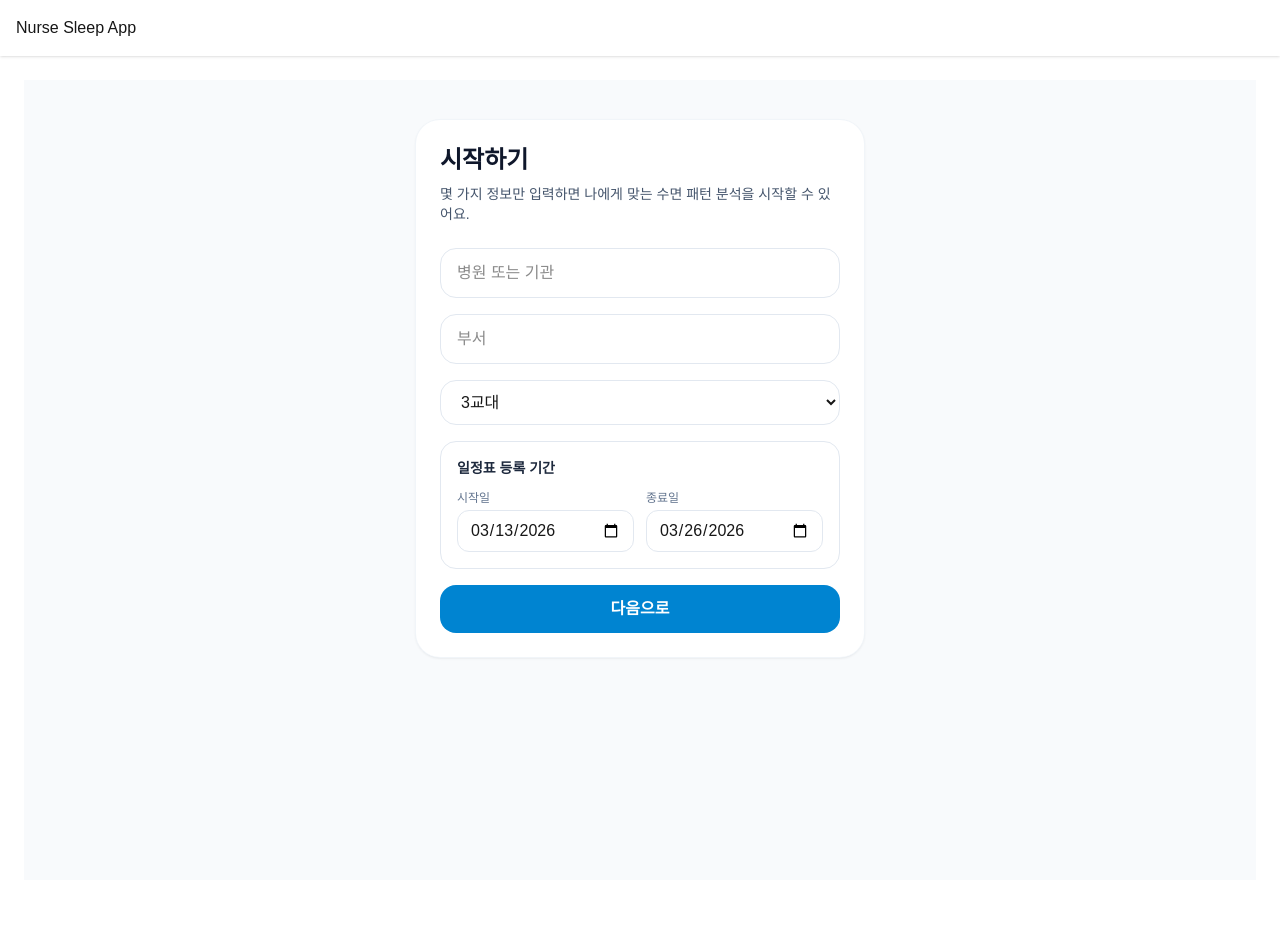
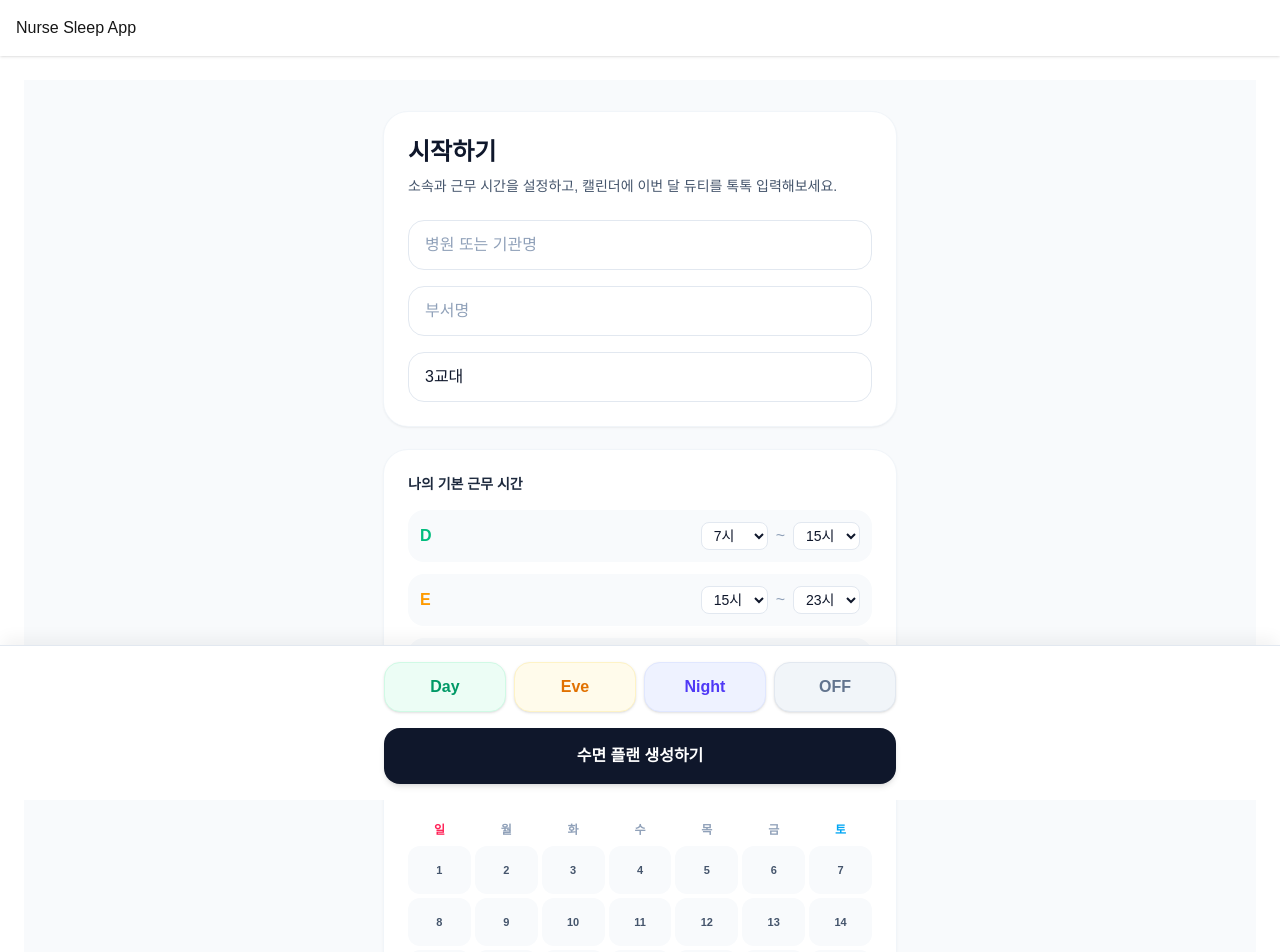
Before and after one commit to chaeng123/snapback, a Next.js app: page /onboarding in a window 1280 px wide. Shown: the top 952 px of the page. Before the commit the page ends 904 px from the top, so only its background shows below. Built offline with nearby package versions, Linux system fonts and the light colour scheme.

Commit message:
onboarding calender change

```diff
--- a/app/onboarding/page.tsx
+++ b/app/onboarding/page.tsx
@@ -1,46 +1,159 @@
 'use client'
 
-import { useState } from 'react'
+import { useState, useMemo } from 'react'
 import { useRouter } from 'next/navigation'
 
-export default function OnboardingPage() {
-  const router = useRouter()
+// --- 📅 헬퍼 함수 모음 ---
+function parseLocalDate(value: string) {
+  const [year, month, day] = value.split('-').map(Number)
+  return new Date(year, month - 1, day)
+}
 
-  const today = new Date()
-  const twoWeeksLater = new Date()
-  twoWeeksLater.setDate(today.getDate() + 13)
-
-  const formatDate = (date: Date) => {
+function formatDate(date: Date) {
   const year = date.getFullYear()
   const month = String(date.getMonth() + 1).padStart(2, '0')
   const day = String(date.getDate()).padStart(2, '0')
   return `${year}-${month}-${day}`
 }
 
+function getNextDateString(dateStr: string) {
+  const date = parseLocalDate(dateStr)
+  date.setDate(date.getDate() + 1)
+  return formatDate(date)
+}
+
+function applyRange(hours: boolean[], startHour: number, endHour: number) {
+  const copied = [...hours]
+  if (startHour < endHour) {
+    for (let h = startHour; h < endHour; h++) copied[h] = true
+  } else {
+    for (let h = startHour; h < 24; h++) copied[h] = true
+    for (let h = 0; h < endHour; h++) copied[h] = true
+  }
+  return copied
+}
+
+type ShiftType = 'D' | 'E' | 'N' | 'OFF'
+
+export default function OnboardingPage() {
+  const router = useRouter()
+
+  // 1. 기본 정보 상태 (기존 기능 복구)
   const [hospital, setHospital] = useState('')
   const [department, setDepartment] = useState('')
   const [shiftType, setShiftType] = useState('3교대')
-  const [startDate, setStartDate] = useState(formatDate(today))
-  const [endDate, setEndDate] = useState(formatDate(twoWeeksLater))
 
+  // 2. 근무 시간 설정 상태 (0~24시 기준)
+  const [shiftTimes, setShiftTimes] = useState({
+    D: { start: 7, end: 15 },
+    E: { start: 15, end: 23 },
+    N: { start: 22, end: 8 },
+  })
+
+  // 3. 캘린더 및 스케줄 상태
+  const [currentMonthDate, setCurrentMonthDate] = useState(new Date())
+  const [activeDate, setActiveDate] = useState<string | null>(null)
+  const [assignedShifts, setAssignedShifts] = useState<Record<string, ShiftType>>({})
+
+  // 🗓 캘린더 날짜 계산
+  const calendarDays = useMemo(() => {
+    const year = currentMonthDate.getFullYear()
+    const month = currentMonthDate.getMonth()
+
+    const firstDay = new Date(year, month, 1)
+    const lastDay = new Date(year, month + 1, 0)
+
+    const startingDayOfWeek = firstDay.getDay()
+    const totalDays = lastDay.getDate()
+
+    const days = []
+    for (let i = 0; i < startingDayOfWeek; i++) days.push(null)
+    for (let i = 1; i <= totalDays; i++) {
+      days.push(formatDate(new Date(year, month, i)))
+    }
+    return days
+  }, [currentMonthDate])
+
+  const prevMonth = () => {
+    const newDate = new Date(currentMonthDate)
+    newDate.setMonth(newDate.getMonth() - 1)
+    setCurrentMonthDate(newDate)
+  }
+
+  const nextMonth = () => {
+    const newDate = new Date(currentMonthDate)
+    newDate.setMonth(newDate.getMonth() + 1)
+    setCurrentMonthDate(newDate)
+  }
+
+  // ✍️ 연속 입력 로직
+  const handleShiftClick = (shift: ShiftType) => {
+    if (!activeDate) {
+      alert('달력에서 입력을 시작할 날짜를 먼저 선택해주세요!')
+      return
+    }
+    setAssignedShifts((prev) => ({ ...prev, [activeDate]: shift }))
+    setActiveDate(getNextDateString(activeDate))
+  }
+
+  // 💾 저장 및 변환 로직
   const handleNext = () => {
-  const params = new URLSearchParams({
+    const finalSchedule: Record<string, boolean[]> = {}
+    const sortedDates = Object.keys(assignedShifts).sort()
+
+    if (sortedDates.length === 0) {
+      alert('최소 하루 이상의 일정을 캘린더에 입력해주세요.')
+      return
+    }
+
+    for (const date of sortedDates) {
+      const shift = assignedShifts[date]
+
+      if (!finalSchedule[date]) finalSchedule[date] = Array(24).fill(false)
+
+      if (shift === 'D') {
+        finalSchedule[date] = applyRange(finalSchedule[date], shiftTimes.D.start, shiftTimes.D.end)
+      } else if (shift === 'E') {
+        finalSchedule[date] = applyRange(finalSchedule[date], shiftTimes.E.start, shiftTimes.E.end)
+      } else if (shift === 'N') {
+        finalSchedule[date] = applyRange(finalSchedule[date], shiftTimes.N.start, 24)
+
+        const nextDate = getNextDateString(date)
+        if (!finalSchedule[nextDate]) finalSchedule[nextDate] = Array(24).fill(false)
+        finalSchedule[nextDate] = applyRange(finalSchedule[nextDate], 0, shiftTimes.N.end)
+      }
+    }
+
+    const payload = {
       hospital,
       department,
       shiftType,
-    startDate,
-    endDate,
-  })
+      startDate: sortedDates[0],
+      endDate: sortedDates[sortedDates.length - 1],
+      schedule: finalSchedule,
+    }
 
-  router.push(`schedule?${params.toString()}`)
+    localStorage.setItem('sleep-onboarding-schedule', JSON.stringify(payload))
+    router.push('/sleep-plan') // 메인 대시보드로 이동
+  }
+
+  const updateShiftTime = (shift: 'D'|'E'|'N', type: 'start'|'end', value: number) => {
+    setShiftTimes(prev => ({
+      ...prev,
+      [shift]: { ...prev[shift], [type]: value }
+    }))
   }
 
   return (
-    <main className="min-h-screen bg-slate-50 px-6 py-10">
-      <div className="mx-auto max-w-md rounded-3xl bg-white p-6 shadow-sm ring-1 ring-slate-100">
+    // 다크모드 대응: 전체 텍스트 색상을 text-slate-900으로 기본 세팅
+    <main className="min-h-screen bg-slate-50 px-4 py-8 pb-40 text-slate-900">
+      <div className="mx-auto max-w-lg space-y-6">
+
+        {/* 1. 상단 정보 입력란 (복구됨 & 다크모드 대응 완료) */}
+        <div className="rounded-3xl bg-white p-6 shadow-sm ring-1 ring-slate-100">
           <h1 className="text-2xl font-bold text-slate-900">시작하기</h1>
           <p className="mt-2 text-sm text-slate-600">
-          몇 가지 정보만 입력하면 나에게 맞는 수면 패턴 분석을 시작할 수 있어요.
+            소속과 근무 시간을 설정하고, 캘린더에 이번 달 듀티를 톡톡 입력해보세요.
           </p>
 
           <div className="mt-6 space-y-4">
@@ -48,60 +161,130 @@ export default function OnboardingPage() {
               type="text"
               value={hospital}
               onChange={(e) => setHospital(e.target.value)}
-            placeholder="병원 또는 기관"
-            className="w-full rounded-2xl border border-slate-200 px-4 py-3 outline-none focus:border-sky-400"
+              placeholder="병원 또는 기관명"
+              // 다크모드 텍스트 반전 방지를 위해 bg-white, text-slate-900 명시
+              className="w-full rounded-2xl bg-white text-slate-900 placeholder:text-slate-400 border border-slate-200 px-4 py-3 outline-none focus:border-sky-400"
             />
-
             <input
               type="text"
               value={department}
               onChange={(e) => setDepartment(e.target.value)}
-            placeholder="부서"
-            className="w-full rounded-2xl border border-slate-200 px-4 py-3 outline-none focus:border-sky-400"
+              placeholder="부서명"
+              className="w-full rounded-2xl bg-white text-slate-900 placeholder:text-slate-400 border border-slate-200 px-4 py-3 outline-none focus:border-sky-400"
             />
-
             <select
               value={shiftType}
               onChange={(e) => setShiftType(e.target.value)}
-            className="w-full rounded-2xl border border-slate-200 px-4 py-3 outline-none focus:border-sky-400"
+              className="w-full rounded-2xl bg-white text-slate-900 border border-slate-200 px-4 py-3 outline-none focus:border-sky-400 appearance-none"
             >
-            <option value="3교대">3교대</option>
-            <option value="고정 야간">고정 야간</option>
-            <option value="기타">기타</option>
+              <option value="3교대" className="text-slate-900">3교대</option>
+              <option value="고정 야간" className="text-slate-900">고정 야간</option>
+              <option value="기타" className="text-slate-900">기타</option>
             </select>
-
-          <div className="rounded-2xl border border-slate-200 p-4">
-            <p className="text-sm font-semibold text-slate-800">일정표 등록 기간</p>
-
-            <div className="mt-3 grid grid-cols-2 gap-3">
-              <div>
-                <label className="mb-1 block text-xs text-slate-500">시작일</label>
-                <input
-                  type="date"
-                  value={startDate}
-                  onChange={(e) => setStartDate(e.target.value)}
-                  className="w-full rounded-xl border border-slate-200 px-3 py-2 outline-none focus:border-sky-400"
-                />
+          </div>
         </div>
 
-              <div>
-                <label className="mb-1 block text-xs text-slate-500">종료일</label>
-                <input
-                  type="date"
-                  value={endDate}
-                  min={startDate}
-                  onChange={(e) => setEndDate(e.target.value)}
-                  className="w-full rounded-xl border border-slate-200 px-3 py-2 outline-none focus:border-sky-400"
-                />
+        {/* 2. 근무 시간 커스텀 */}
+        <div className="rounded-3xl bg-white p-6 shadow-sm ring-1 ring-slate-100">
+          <h2 className="text-sm font-semibold text-slate-800 mb-4">나의 기본 근무 시간</h2>
+          <div className="space-y-3">
+            {(['D', 'E', 'N'] as const).map((shift) => (
+              <div key={shift} className="flex items-center justify-between bg-slate-50 p-3 rounded-2xl">
+                <span className={`font-bold w-8 ${
+                  shift === 'D' ? 'text-emerald-500' : shift === 'E' ? 'text-amber-500' : 'text-indigo-500'
+                }`}>{shift}</span>
+                <div className="flex items-center gap-2">
+                  <select
+                    value={shiftTimes[shift].start}
+                    onChange={(e) => updateShiftTime(shift, 'start', Number(e.target.value))}
+                    className="bg-white text-slate-900 border border-slate-200 rounded-lg px-2 py-1 text-sm outline-none"
+                  >
+                    {Array.from({length: 24}).map((_, i) => <option key={i} value={i} className="text-slate-900">{i}시</option>)}
+                  </select>
+                  <span className="text-slate-400">~</span>
+                  <select
+                    value={shiftTimes[shift].end}
+                    onChange={(e) => updateShiftTime(shift, 'end', Number(e.target.value))}
+                    className="bg-white text-slate-900 border border-slate-200 rounded-lg px-2 py-1 text-sm outline-none"
+                  >
+                    {Array.from({length: 24}).map((_, i) => <option key={i} value={i} className="text-slate-900">{i}시</option>)}
+                  </select>
                 </div>
               </div>
+            ))}
+          </div>
+        </div>
+
+        {/* 3. 캘린더 입력 */}
+        <div className="rounded-3xl bg-white p-6 shadow-sm ring-1 ring-slate-100">
+          <div className="flex items-center justify-between mb-4">
+            <button onClick={prevMonth} className="p-2 text-slate-400 hover:text-sky-600"><span className="text-lg">◀</span></button>
+            <h2 className="text-lg font-bold text-slate-800">{currentMonthDate.getFullYear()}년 {currentMonthDate.getMonth() + 1}월</h2>
+            <button onClick={nextMonth} className="p-2 text-slate-400 hover:text-sky-600"><span className="text-lg">▶</span></button>
+          </div>
+
+          <div className="grid grid-cols-7 gap-1 mb-2">
+            {['일', '월', '화', '수', '목', '금', '토'].map(day => (
+              <div key={day} className={`text-center text-xs font-semibold ${day === '일' ? 'text-rose-500' : day === '토' ? 'text-sky-500' : 'text-slate-400'}`}>
+                {day}
+              </div>
+            ))}
+          </div>
+
+          <div className="grid grid-cols-7 gap-1">
+            {calendarDays.map((dateStr, index) => {
+              if (!dateStr) return <div key={`empty-${index}`} className="h-12" />
+
+              const dayNum = new Date(dateStr).getDate()
+              const shift = assignedShifts[dateStr]
+              const isActive = activeDate === dateStr
+
+              return (
+                <div
+                  key={dateStr}
+                  onClick={() => setActiveDate(dateStr)}
+                  className={`relative flex flex-col items-center justify-center h-12 rounded-xl cursor-pointer transition-all border-2 ${
+                    isActive ? 'border-sky-500 bg-sky-50 shadow-sm' : 'border-transparent bg-slate-50 hover:bg-slate-100'
+                  }`}
+                >
+                  <span className={`text-[11px] font-bold ${isActive ? 'text-sky-700' : 'text-slate-600'}`}>
+                    {dayNum}
+                  </span>
+                  {shift && (
+                    <span className={`mt-0.5 text-[10px] font-bold ${
+                      shift === 'D' ? 'text-emerald-500' :
+                      shift === 'E' ? 'text-amber-500' :
+                      shift === 'N' ? 'text-indigo-500' : 'text-slate-400'
+                    }`}>
+                      {shift}
+                    </span>
+                  )}
+                </div>
+              )
+            })}
+          </div>
+          <p className="mt-4 text-center text-xs text-sky-600 font-medium">
+            {activeDate ? `${new Date(activeDate).getDate()}일부터 순차 입력을 시작합니다.` : '달력에서 시작할 날짜를 눌러주세요.'}
+          </p>
+        </div>
+
+      </div>
+
+      {/* 🚀 4. 하단 고정: 빠른 입력 버튼 & 다음 단계 */}
+      <div className="fixed bottom-0 left-0 right-0 bg-white border-t border-slate-200 p-4 pb-safe shadow-[0_-10px_15px_-3px_rgba(0,0,0,0.05)] z-50">
+        <div className="mx-auto max-w-lg">
+          <div className="grid grid-cols-4 gap-2 mb-4">
+            <button onClick={() => handleShiftClick('D')} className="py-3 rounded-2xl bg-emerald-50 text-emerald-600 font-bold hover:bg-emerald-100 transition shadow-sm border border-emerald-100">Day</button>
+            <button onClick={() => handleShiftClick('E')} className="py-3 rounded-2xl bg-amber-50 text-amber-600 font-bold hover:bg-amber-100 transition shadow-sm border border-amber-100">Eve</button>
+            <button onClick={() => handleShiftClick('N')} className="py-3 rounded-2xl bg-indigo-50 text-indigo-600 font-bold hover:bg-indigo-100 transition shadow-sm border border-indigo-100">Night</button>
+            <button onClick={() => handleShiftClick('OFF')} className="py-3 rounded-2xl bg-slate-100 text-slate-500 font-bold hover:bg-slate-200 transition shadow-sm border border-slate-200">OFF</button>
           </div>
 
           <button
             onClick={handleNext}
-            className="w-full rounded-2xl bg-sky-600 px-4 py-3 font-semibold text-white transition hover:bg-sky-700"
+            className="w-full rounded-2xl bg-slate-900 text-white px-4 py-4 font-bold transition hover:bg-slate-800 shadow-md"
           >
-            다음으로
+            수면 플랜 생성하기
           </button>
         </div>
       </div>
```
Lines whose indentation alone changed are shown as unchanged.
